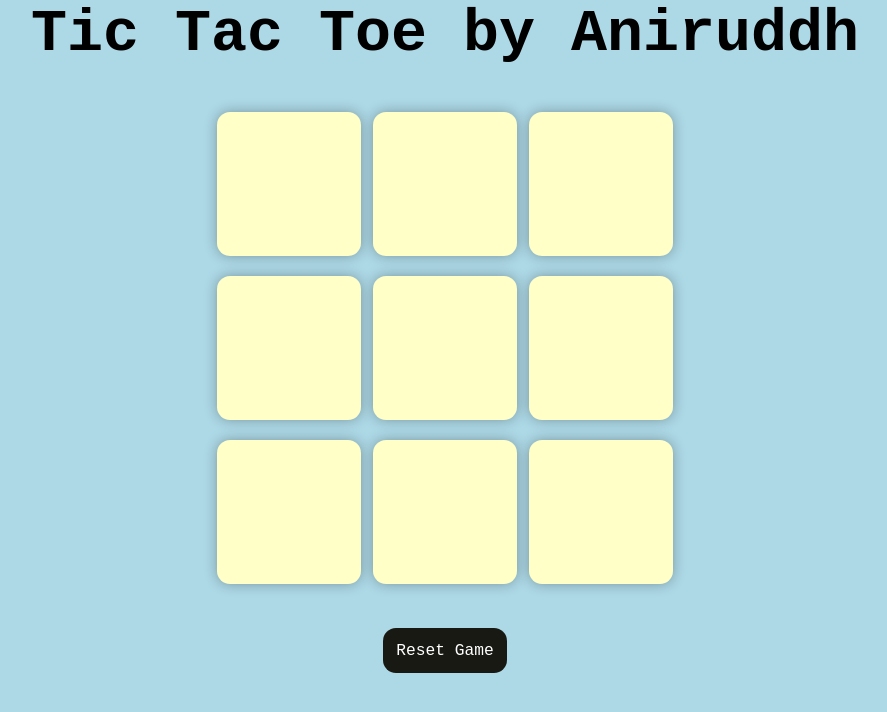
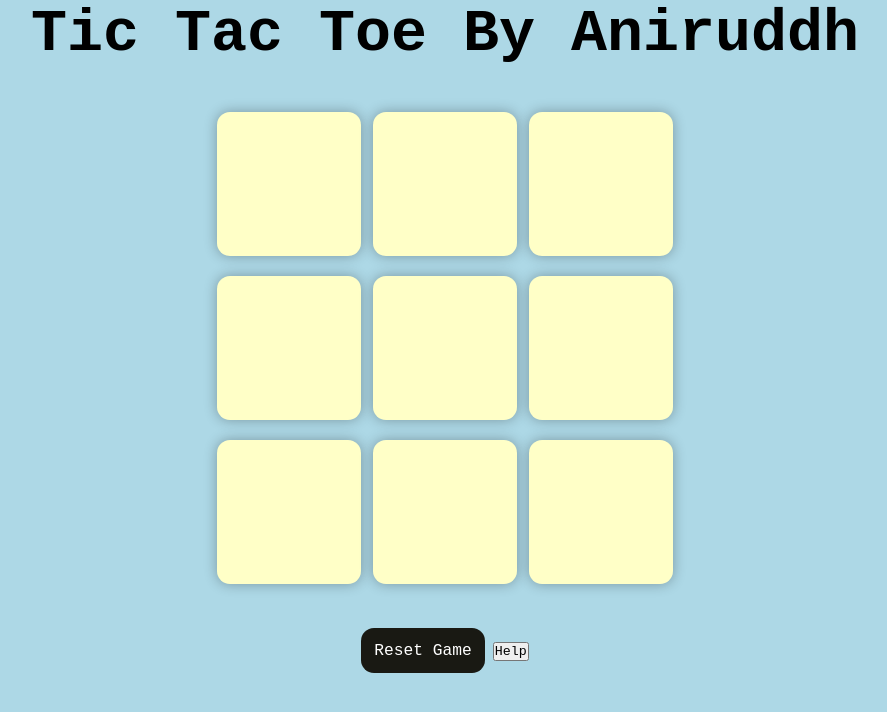
Before and after one commit to Aniruddh-web/Aniruddh-dev, a plain HTML site: page index.html in a window 1280 px wide. Shown: the whole page, without its empty margins (195-1082 px from the left). Drawn offline with Linux system fonts and the light colour scheme.

Commit message:
Update index.html

```diff
--- a/index.html
+++ b/index.html
@@ -3,9 +3,8 @@
   <head>
     <meta charset="UTF-8" />
     <meta name="viewport" content="width=device-width, initial-scale=1.0" />
-    <title>Tic-Tac-Toe Game by Aniruddh</title>
+    <title>Tic-Tac-Toe Game by Anirudddh</title>
     <link rel="stylesheet" href="style.css" />
-<!--     <p style="background-image: url('https://tse1.mm.bing.net/th?id=OIP.QNk-XWKcNDVL1rvFxaYdmAHaEK&pid=Api&P=0&h=180');"> -->
   </head>
   <body>
     <div class="msg-container hide">
@@ -13,7 +12,7 @@
       <button id="new-btn">New Game</button>
     </div>
     <main>
-      <h1 id="x">  Tic Tac Toe by Aniruddh  </h1>
+      <h1 id="x">  Tic Tac Toe By Aniruddh </h1>
       <div class="container">
         <div class="game">
           <button class="box"></button>
@@ -27,7 +26,8 @@
           <button class="box"></button>
         </div>
       </div>
-      <button id="reset-btn">Reset Game</button>
+       <button id="reset-btn">Reset Game</button>
+       <a href="Help.html"> <button id="Help-btn">Help</button></a>
     </main>
     <script src="app.js"></script>
   </body>
```
